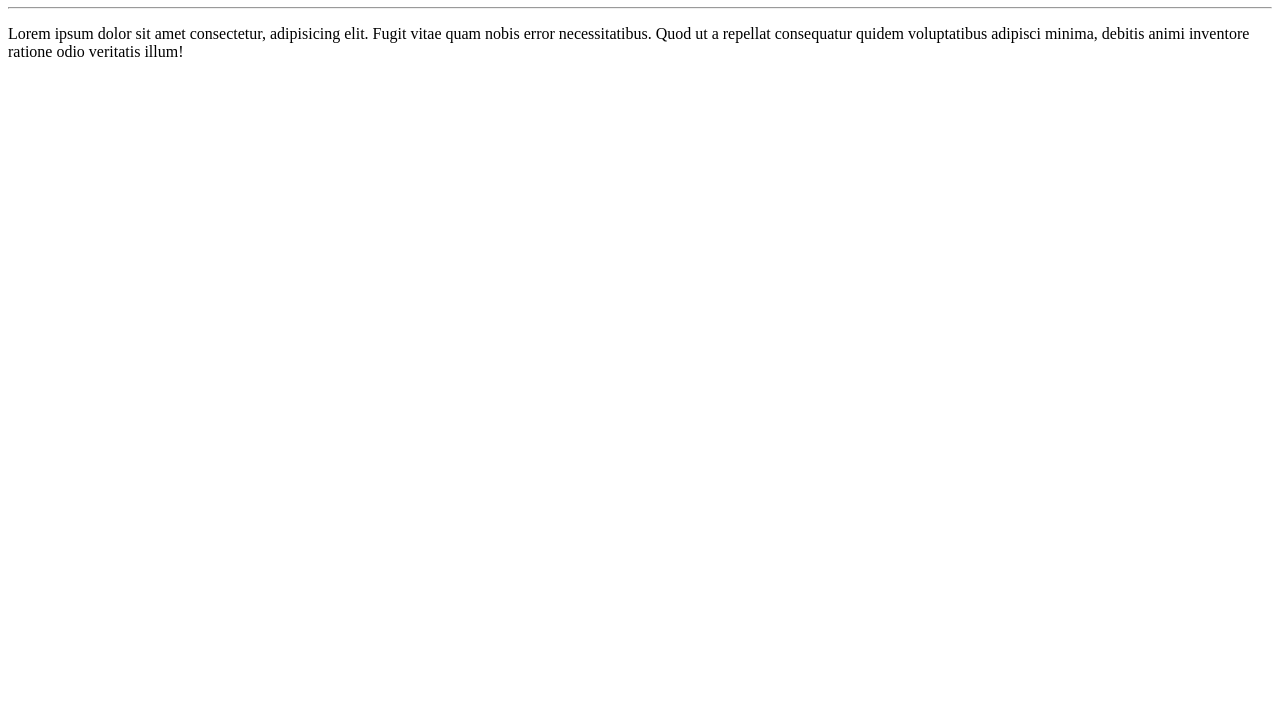
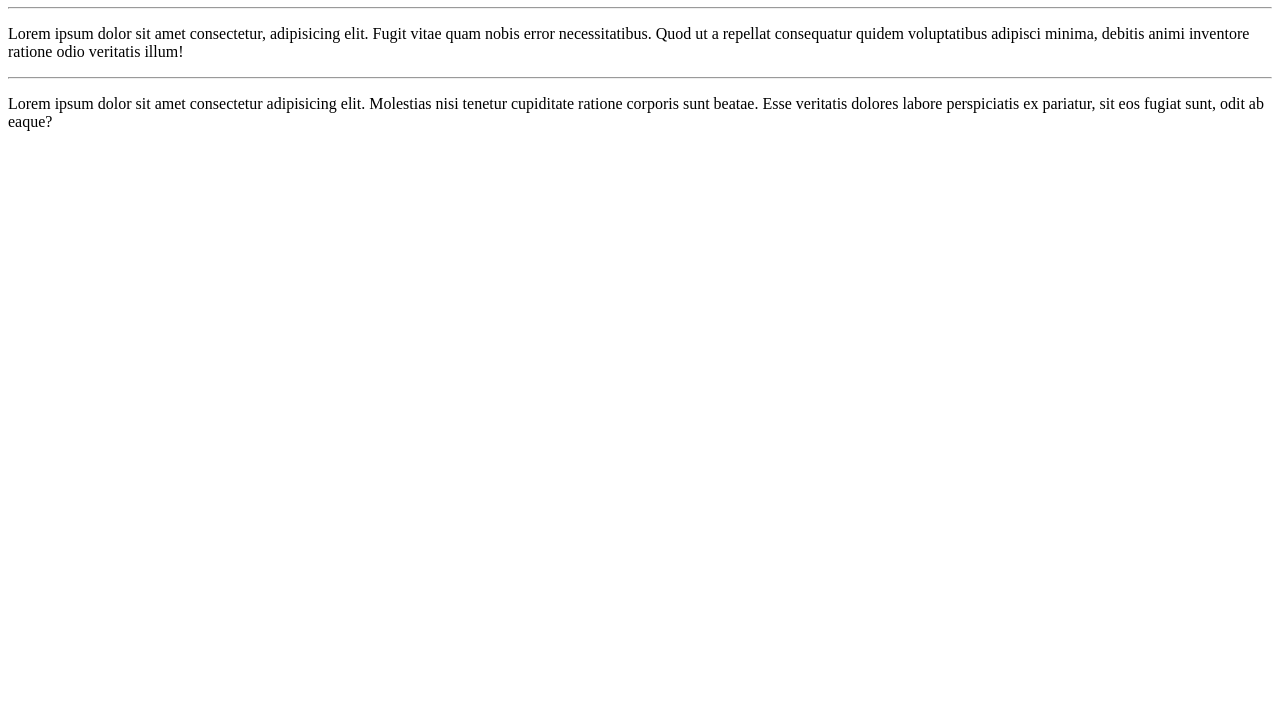
Before and after one commit to LucasMr001/Ola-Mundo, a plain HTML site: page site-exemplo/index.html in a window 1280 px wide. Shown: the part 73-800 px from the top of the page. Drawn offline with Linux system fonts and the light colour scheme.

Commit message:
Adicionei um paragrafo

```diff
--- a/site-exemplo/index.html
+++ b/site-exemplo/index.html
@@ -9,5 +9,7 @@
     <h1>Olá,Mundo!</h1>
     <hr>
     <p>Lorem ipsum dolor sit amet consectetur, adipisicing elit. Fugit vitae quam nobis error necessitatibus. Quod ut a repellat consequatur quidem voluptatibus adipisci minima, debitis animi inventore ratione odio veritatis illum!</p>
+    <hr>
+    <p>Lorem ipsum dolor sit amet consectetur adipisicing elit. Molestias nisi tenetur cupiditate ratione corporis sunt beatae. Esse veritatis dolores labore perspiciatis ex pariatur, sit eos fugiat sunt, odit ab eaque?</p>
 </body>
 </html>
```
